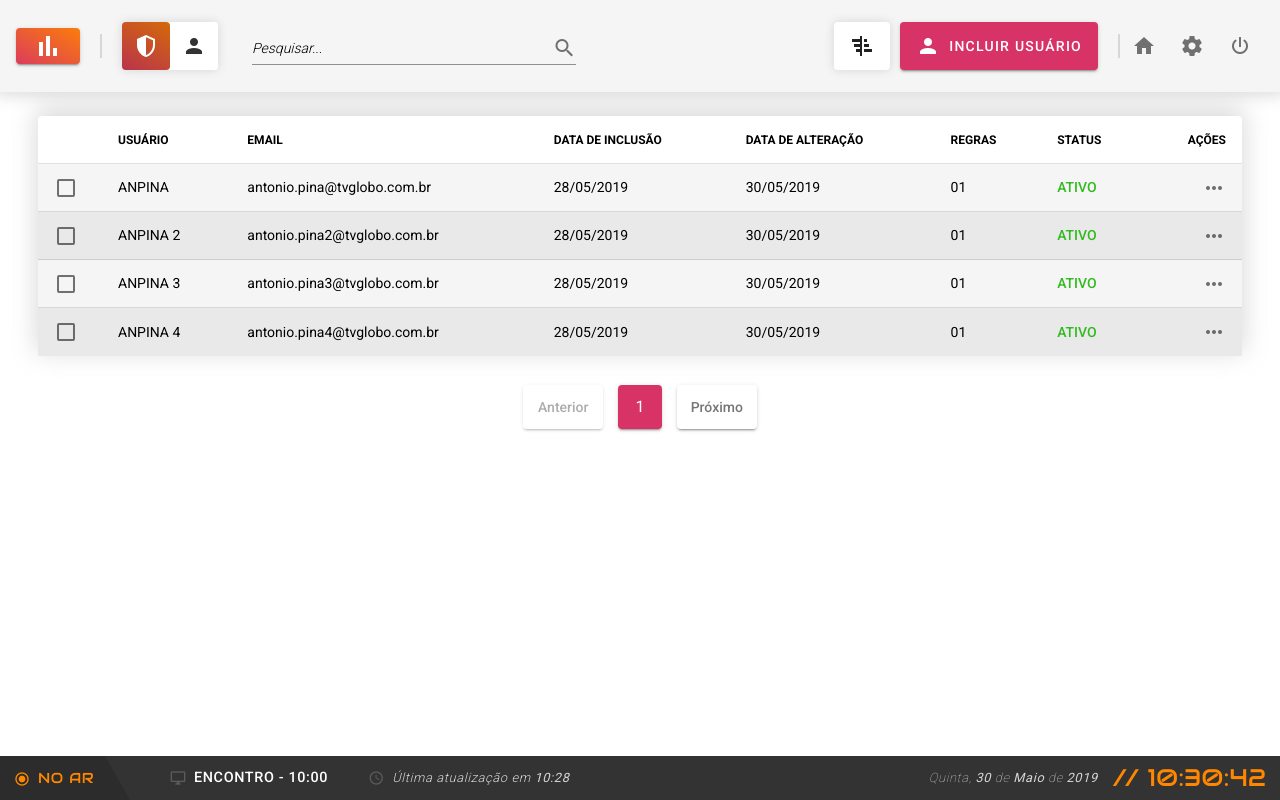
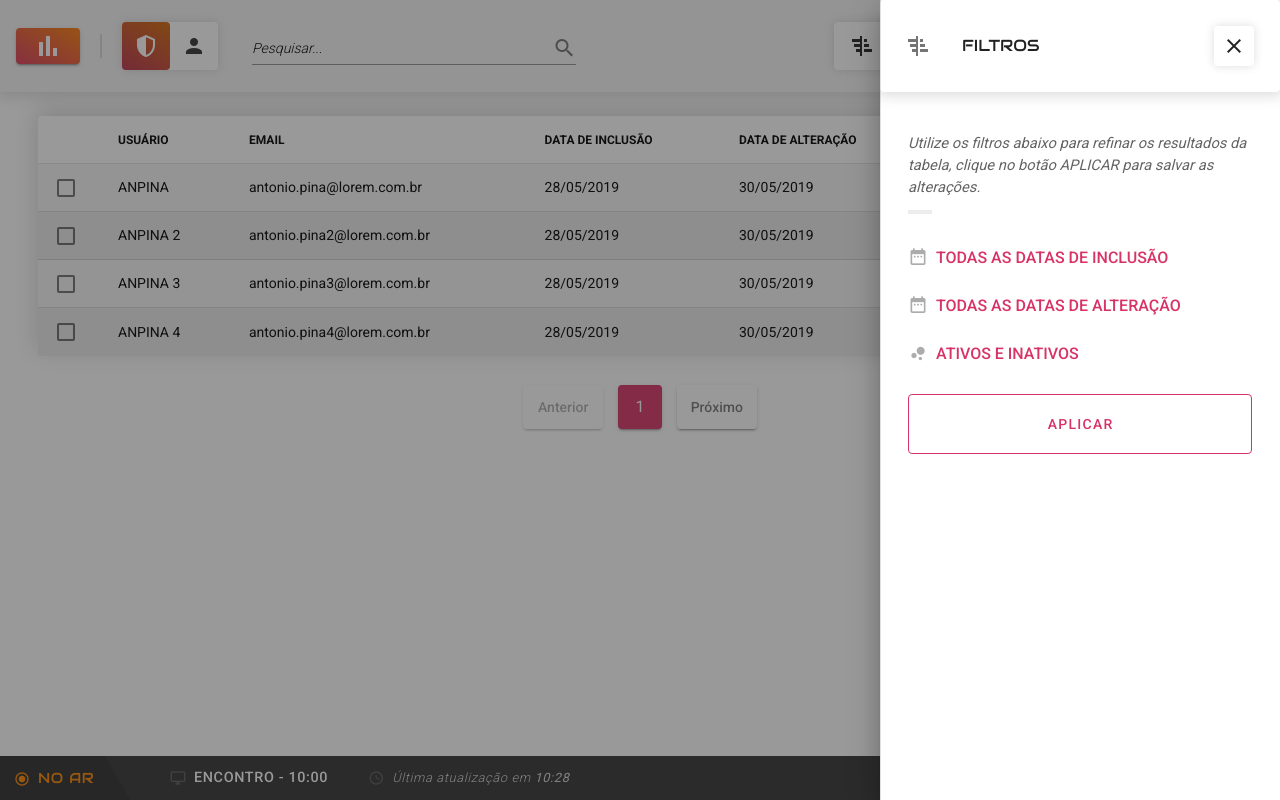
Before and after one commit to iuriian/challenge-user-list, a Vue app: page / in a window 1280 px wide. Both pictures are taken after a click on the button 861 px from the left and 46 px from the top of the page. Built offline with nearby package versions, Linux system fonts and the light colour scheme.

Commit message:
Implementação do side menu de filtros e ajustes no componente de lista

```diff
--- a/src/App.vue
+++ b/src/App.vue
@@ -24,9 +24,7 @@ export default Vue.extend({
     Footer,
   },
 
-  data: () => ({
-    //
-  }),
+  data: () => ({}),
 });
 </script>
 <style lang="scss">
--- a/src/components/AppBar.vue
+++ b/src/components/AppBar.vue
@@ -35,7 +35,13 @@
       <v-spacer class="d-none d-sm-none d-md-flex"></v-spacer>
 
       <div class="d-none d-sm-none d-md-flex">
-        <v-btn :borderless="true" class="filter" min-width="40" color="white">
+        <v-btn
+          :borderless="true"
+          class="filter-btn"
+          min-width="40"
+          color="white"
+          @click="filter = true"
+        >
           <v-icon>mdi-chart-gantt</v-icon>
         </v-btn>
         <v-btn class="add-user" color="violet">
@@ -55,6 +61,51 @@
         </v-btn>
       </div>
     </v-app-bar>
+
+    <v-navigation-drawer
+      v-if="filter"
+      v-model="filter"
+      class="d-none d-sm-none d-md-flex filter-container"
+      absolute
+      temporary
+      right
+      width="400"
+    >
+      <v-list nav dense class="pa-0">
+        <v-list-item class="filter-header">
+          <v-list-item-icon>
+            <v-icon>mdi-chart-gantt</v-icon>
+          </v-list-item-icon>
+          <v-list-item-title id="title">FILTROS</v-list-item-title>
+          <v-btn class="close-btn" color="white" @click="filter = false" :borderless="true">
+            <v-icon>mdi-close</v-icon>
+          </v-btn>
+        </v-list-item>
+      </v-list>
+      <v-list id="filter-content">
+        <v-list-item class="description">
+          <p>
+            Utilize os filtros abaixo para refinar os resultados da tabela,
+            clique no botão APLICAR para salvar as alterações.
+          </p>
+        </v-list-item>
+        <v-list-item class="filter-item">
+          <v-icon>mdi-calendar-range</v-icon>
+          <p>TODAS AS DATAS DE INCLUSÃO</p>
+        </v-list-item>
+        <v-list-item class="filter-item">
+          <v-icon>mdi-calendar-range</v-icon>
+          <p>TODAS AS DATAS DE ALTERAÇÃO</p>
+        </v-list-item>
+        <v-list-item class="filter-item">
+          <v-icon>mdi-chart-bubble</v-icon>
+          <p>ATIVOS E INATIVOS</p>
+        </v-list-item>
+        <div class="d-flex justify-center">
+          <v-btn outlined>APLICAR</v-btn>
+        </div>
+      </v-list>
+    </v-navigation-drawer>
   </div>
 </template>
 
@@ -64,7 +115,9 @@ import Vue from 'vue';
 export default Vue.extend({
   name: 'AppBar',
 
-  data: () => ({}),
+  data: () => ({
+    filter: false,
+  }),
 
   methods: {
     isTablet() {
@@ -74,6 +127,8 @@ export default Vue.extend({
 });
 </script>
 <style scoped lang="scss">
+@import url("https://fonts.googleapis.com/css2?family=Audiowide&display=swap");
+
 #navbar {
   background-color: #f5f5f5;
   box-shadow: 0px 0px 14px 4px #7171713d;
@@ -115,7 +170,7 @@ export default Vue.extend({
   }
 }
 
-.filter.v-btn {
+.filter-btn.v-btn {
   min-height: 48px;
   box-shadow: 0px 0px 10px 0px #7171713d;
 }
@@ -143,4 +198,74 @@ export default Vue.extend({
     margin-right: 8px;
   }
 }
+
+.filter-container {
+  background-color: #f5f5f5;
+
+  .filter-header {
+    background-color: #ffffff;
+    box-shadow: 0px 0px 14px 4px #7171713d;
+    padding: 26px;
+
+    #title {
+      font-family: "Audiowide", cursive;
+      font-size: 16px;
+    }
+
+    .close-btn.v-btn {
+      padding: 0px;
+      min-width: 40px;
+      min-height: 40px;
+      box-shadow: 0px 0px 10px 0px #7171713d;
+    }
+  }
+
+  #filter-content {
+    padding: 40px 28px 10px 28px;
+
+    .description {
+      font-size: 0.92rem;
+      font-style: italic;
+      opacity: 0.7;
+      padding: 0px;
+      margin-bottom: 20px;
+
+      p::after {
+        content: "";
+        position: absolute;
+        opacity: 0.1;
+        width: 24px;
+        height: 4px;
+        background-color: #000;
+        left: 0;
+        bottom: 0;
+      }
+    }
+
+    .filter-item {
+      padding: 0px;
+
+      p {
+        color: #d83367;
+        padding: 0px;
+        margin: 0px;
+        font-weight: 500;
+        font-size: 16px;
+        margin-left: 8px;
+      }
+
+      .v-icon {
+        font-size: 20px;
+        opacity: 0.6;
+      }
+    }
+
+    .v-btn {
+      color: #d83367;
+      width: 100%;
+      min-height: 60px;
+      margin-top: 16px;
+    }
+  }
+}
 </style>
--- a/src/components/UserList.vue
+++ b/src/components/UserList.vue
@@ -11,8 +11,8 @@
       show-select
       id="table"
     >
-      <template v-slot:item.actions="{ item }">
-        <v-icon @click="showOptions(item)">mdi-dots-horizontal</v-icon>
+      <template>
+        <v-icon>mdi-dots-horizontal</v-icon>
       </template>
     </v-data-table>
     <div class="text-center">
@@ -47,7 +47,7 @@ export default Vue.extend({
     desserts: [
       {
         name: 'ANPINA',
-        email: 'antonio.pina@tvglobo.com.br',
+        email: 'antonio.pina@lorem.com.br',
         includeDate: '28/05/2019',
         alterDate: '30/05/2019',
         rules: '01',
@@ -55,7 +55,7 @@ export default Vue.extend({
       },
       {
         name: 'ANPINA 2',
-        email: 'antonio.pina2@tvglobo.com.br',
+        email: 'antonio.pina2@lorem.com.br',
         includeDate: '28/05/2019',
         alterDate: '30/05/2019',
         rules: '01',
@@ -63,7 +63,7 @@ export default Vue.extend({
       },
       {
         name: 'ANPINA 3',
-        email: 'antonio.pina3@tvglobo.com.br',
+        email: 'antonio.pina3@lorem.com.br',
         includeDate: '28/05/2019',
         alterDate: '30/05/2019',
         rules: '01',
@@ -71,7 +71,7 @@ export default Vue.extend({
       },
       {
         name: 'ANPINA 4',
-        email: 'antonio.pina4@tvglobo.com.br',
+        email: 'antonio.pina4@lorem.com.br',
         includeDate: '28/05/2019',
         alterDate: '30/05/2019',
         rules: '01',
@@ -80,12 +80,6 @@ export default Vue.extend({
     ],
     overlay: false,
   }),
-
-  methods: {
-    showOptions(item: object) {
-      this.overlay = !this.overlay;
-    },
-  },
 });
 </script>
 <style lang="scss">
```
Also changed, not shown: 1 other file (tests, documents, lock files or other folders).
